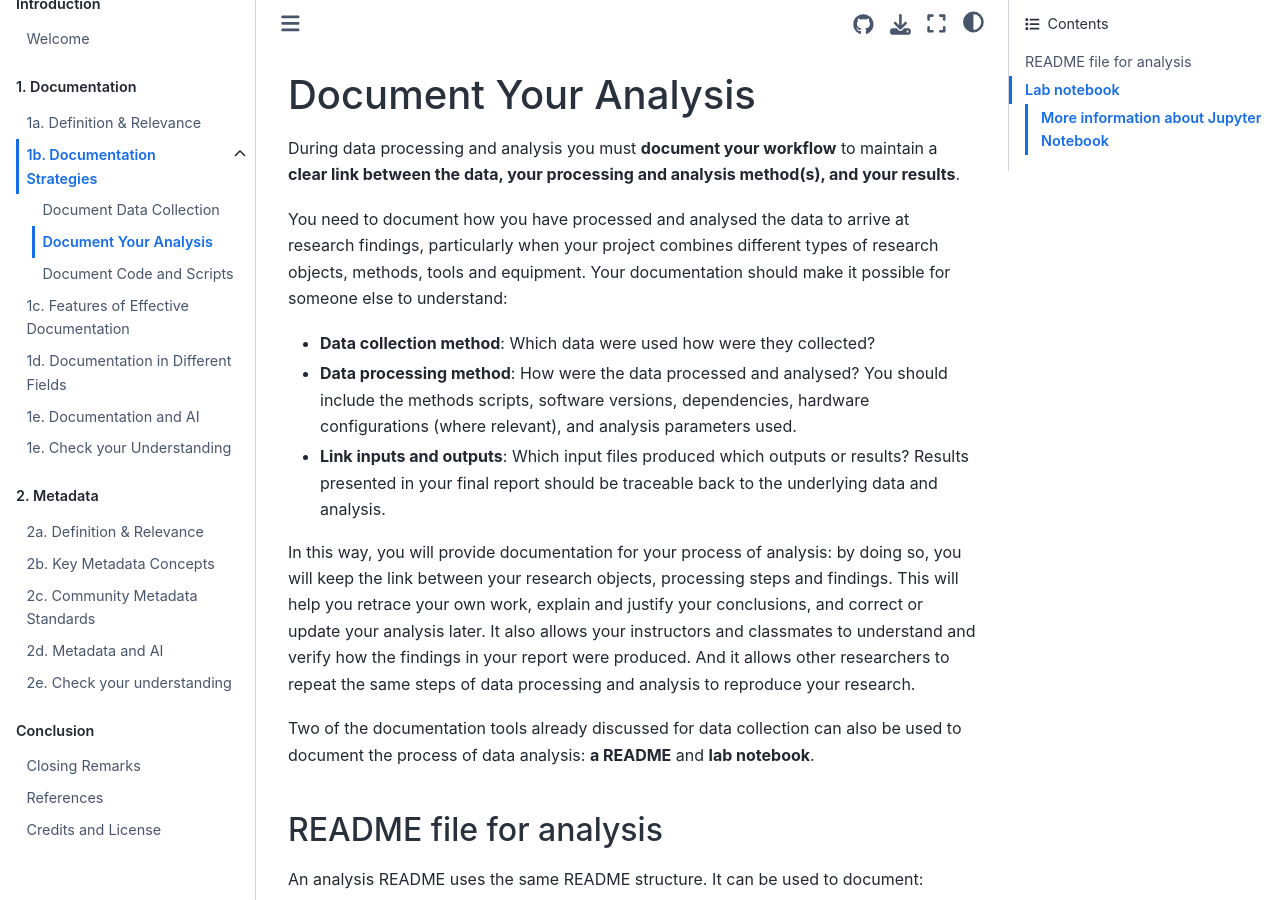
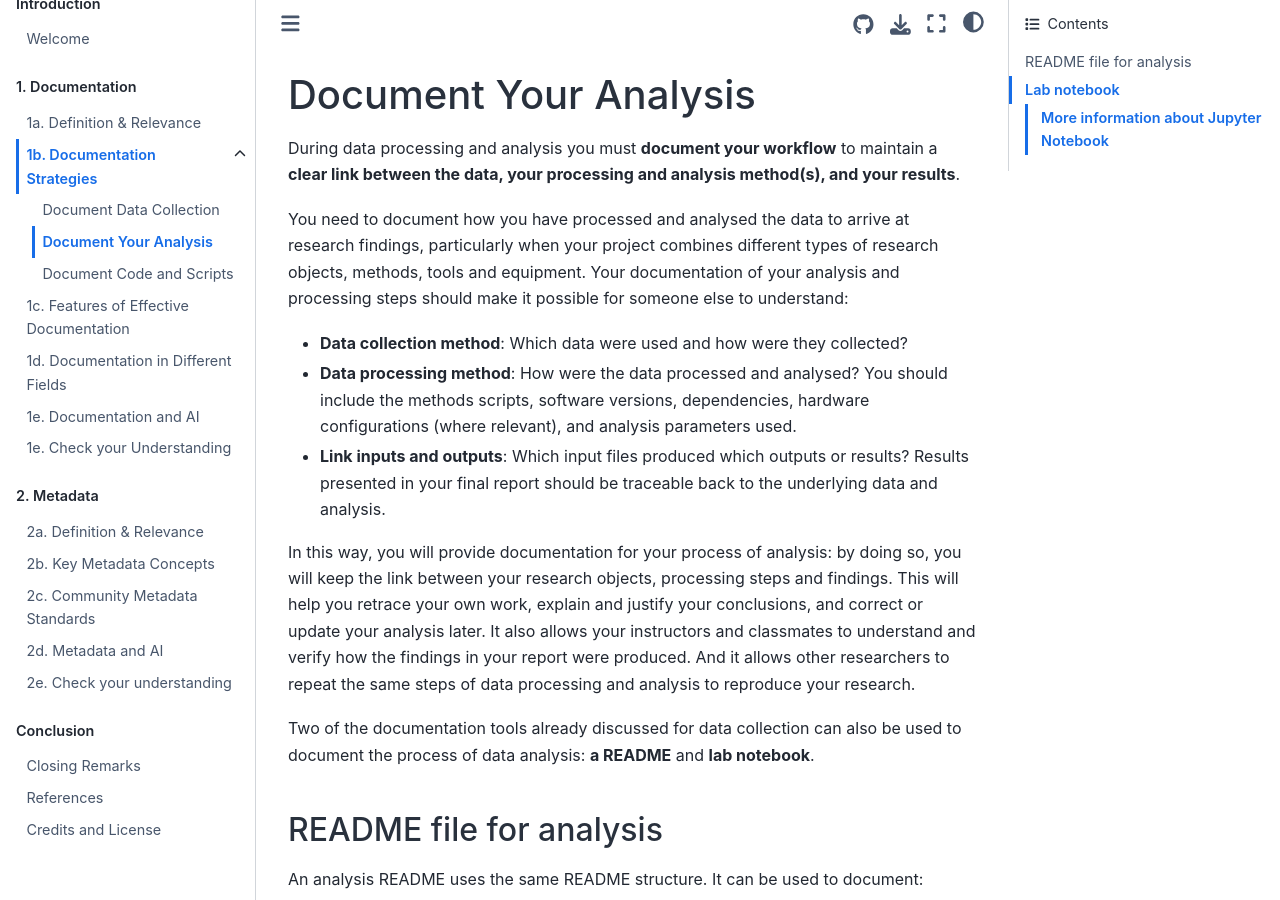
Before and after one commit to tu-delft-library/Documentation_and_Metadata, a Jupyter Book: the page built from book/Document_analysis.md, in a window 1280 px wide and 900 px high. Built offline with Jupyter Book 1.0.4 settings and Sphinx 7.4.7 and the Sphinx Book theme 1.1.4, drawn with Linux system fonts in a browser that asks for light colours; comment, search, counter and statistics services are not loaded.

Commit message:
Update Document_analysis.md

```diff
--- a/book/Document_analysis.md
+++ b/book/Document_analysis.md
@@ -2,9 +2,9 @@
 
 During data processing and analysis you must **document your workflow** to maintain a **clear link between the data, your processing and analysis method(s), and your results**.
 
-You need to document how you have processed and analysed the data to arrive at research findings, particularly when your project combines different types of research objects, methods, tools and equipment. Your documentation should make it possible for someone else to understand:
+You need to document how you have processed and analysed the data to arrive at research findings, particularly when your project combines different types of research objects, methods, tools and equipment. Your documentation of your analysis and processing steps should make it possible for someone else to understand:
 
-- **Data collection method**: Which data were used how were they collected?
+- **Data collection method**: Which data were used and how were they collected?
 
 - **Data processing method**: How were the data processed and analysed? You should include the methods scripts, software versions, dependencies, hardware configurations (where relevant), and analysis parameters used.
 
```
